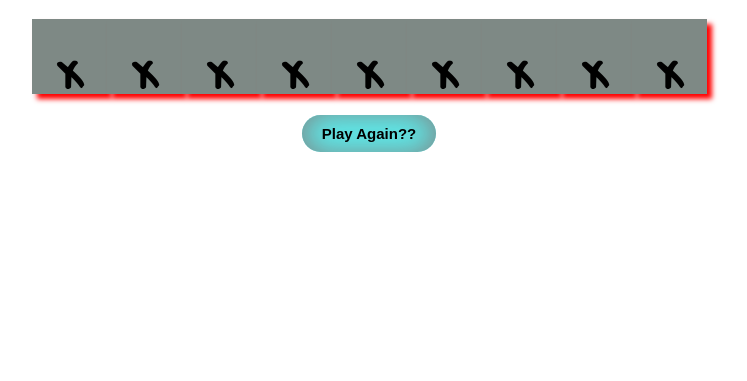
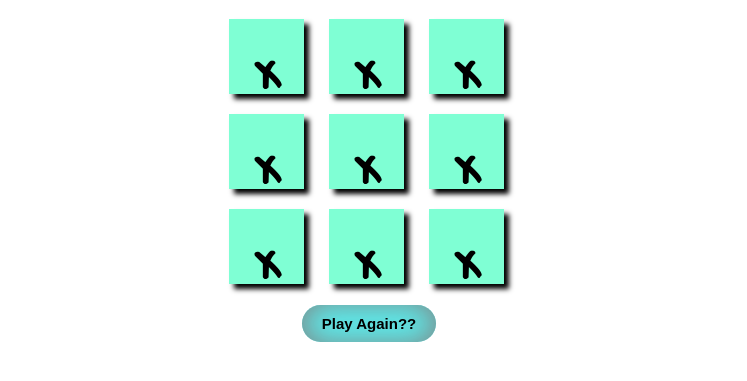
Before and after one commit to nikitapatil311/Symbol-grid-puzzle, a website with bundled scripts: page index.html in a window 1280 px wide. Shown: the part 87-468 px from the top of the page, without its empty margins (271-1018 px from the left). Built offline with nearby package versions, Linux system fonts and the light colour scheme.

Commit message:
add board style

```diff
--- a/styles.css
+++ b/styles.css
@@ -9,12 +9,17 @@ h1 {
   text-align: center;
 }
 .game-container {
-  display: flex;
+  /* display: flex;
+
+  align-items: center; */
+
   justify-content: center;
-  align-items: center;
+  display: grid;
+  grid-template-columns: 80px 80px 80px;
+  gap: 20px;
 }
 .box {
-  background-color: rgb(126, 137, 133);
+  background-color: aquamarine;
   text-align: center;
 
   width: 75px;
@@ -22,7 +27,7 @@ h1 {
 
   font-weight: 800;
   font-size: 50px;
-  box-shadow: 5px 5px 5px red;
+  box-shadow: 5px 5px 5px rgb(0, 0, 0);
 }
 
 .input {
```
Also changed, not shown: 2 other files.
